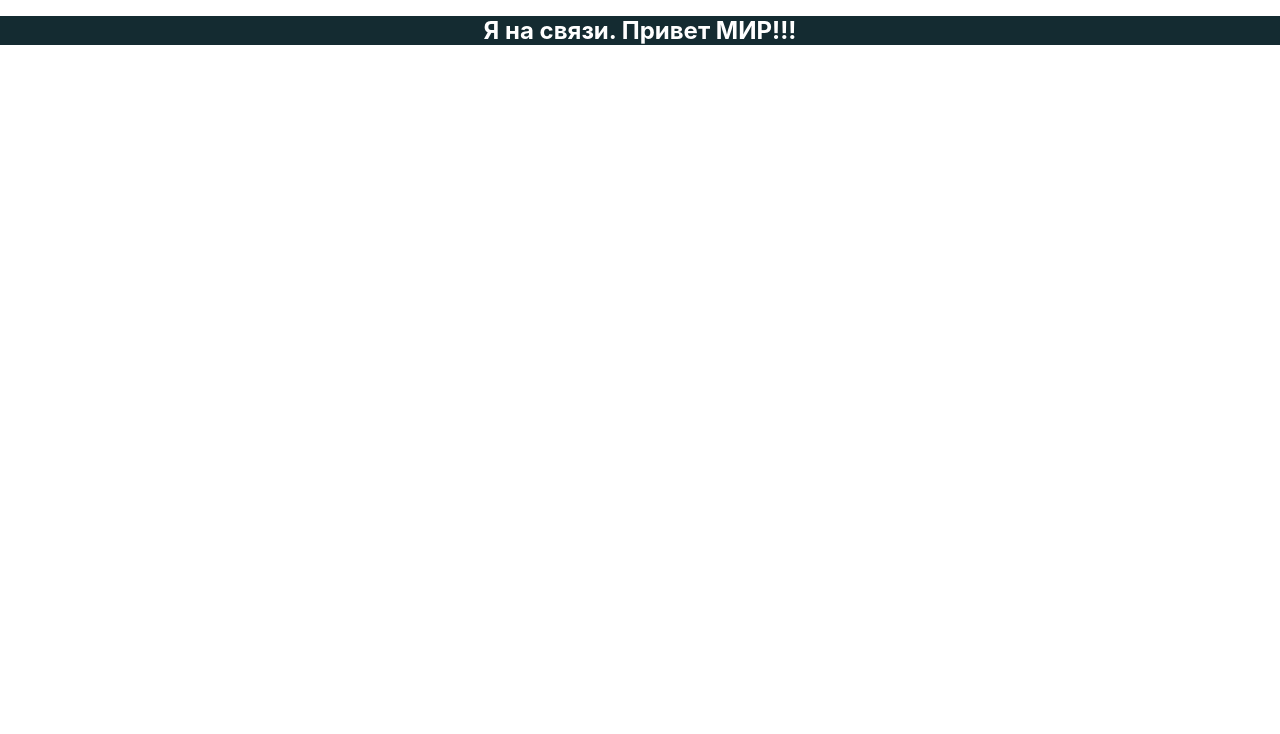
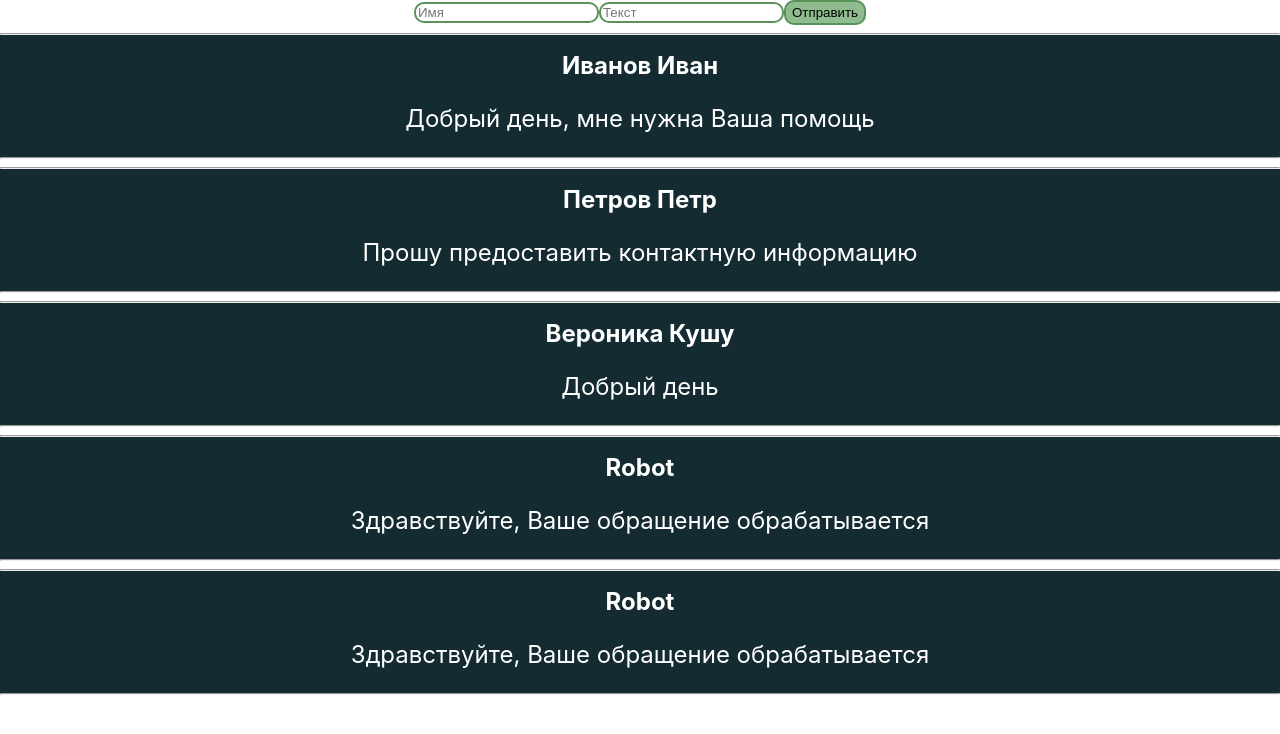
Before and after one commit to Sidoroof/react, a React (Create React App) app: page / in a window 1280 px wide. Shown: the top 734 px of the page. Built offline with nearby package versions, Linux system fonts and the light colour scheme.

Commit message:
add lesson2

```diff
--- a/src/App.css
+++ b/src/App.css
@@ -43,3 +43,15 @@ background-color: #142b31;
 color: rgb(255, 255, 255);
 font-size:x-large;
 }
+.stile-inp{
+  color: rgb(1, 1, 1);
+   border: 2px solid rgb(90, 146, 90);
+   border-radius: 10px;
+}
+.stile-bt{
+   align-items: center;
+   border: 2px solid rgb(90, 146, 90);
+   border-radius: 10px;
+   background-color:darkseagreen;
+   height: 25px;
+}
--- a/src/App.js
+++ b/src/App.js
@@ -1,20 +1,85 @@
 // import logo from './logo.svg';
 import './App.css';
+import React,{useState, useEffect} from 'react'
 
 function App() {
-   const massege = 'Привет МИР!!!'
-  return (
-        <div className='App'>
-          <Mymassege sms = {massege}/>
+  const [massageList,setMessageList]=useState([{
+    text:'Добрый день, мне нужна Ваша помощь',
+    author:'Иванов Иван'
+  },
+  {
+    text:'Прошу предоставить контактную информацию',
+    author:'Петров Петр'
+  },
+  {
+    text:'Добрый день',
+    author:'Вероника Кушу'
+  }])
+  const [massageBody,setMessageBody]=useState({
+    text:'',
+    author:''
+  })
+
+
+
+    const Avtootvet = 'Здравствуйте, Ваше обращение обрабатывается'
+    useEffect(()=>{
+      if (massageList.length > 0 && massageList.slice(-1)[0].author !== 'Robot'){
+        setTimeout(()=>{
+        setMessageList(pervstate => [...pervstate,{text:Avtootvet, author:'Robot'}])
+    },1500)
+  }
+},[massageList])
+
+return(
+  <div className="App">
+    <Form date={massageBody} SetData = {setMessageBody} setMessage = {setMessageList}></Form>
+    <div className='massageList'>
+      {
+      massageList.map((e,i)=><Mymassege text={e.text} author={e.author} key = {i}/>)
+      }
     </div>
-  );
+  </div>
+)
 }
 
 export default App;
-const Mymassege = (props) => {
+
+const Form = ({date, setData, setMessage})=>{
+  const {text,author}= date
+
+  const submitForm = (e) =>{
+    e.preventDefault()
+    if(text.length > 0){
+      setMessage(pervstate=>[...pervstate,{text, author}])
+    }
+    setData(
+        {
+          text:'',
+          author:''
+        }
+      )
+    }
+
+    return(
+      <form onSubmit={submitForm}>
+          <input  className="stile-inp" placeholder='Имя' value={text} onChange = {(obj)=>
+            setData(pervstate => ({...pervstate, text: obj.target.value})
+            )}/>
+          <input className="stile-inp" placeholder='Текст' value={author} onChange = {(obj)=>
+          setData(pervstate=>({...pervstate, avtor: obj.target.value})
+          )}/>
+          <button className="stile-bt" type = 'submit'> Отправить</button>
+      </form>
+    )}
+
+ const Mymassege = ({author,text}) => {
    return (
     <div className = "stile-form">
-  <h1 className = "stile-text"> Я на связи. {props.sms}</h1>
+<hr/>
+<h1 className="stile-text">{author}</h1>
+<p className="stile-text">{text}</p>
+<hr/>
  </div>
  )
 
```
Lines whose indentation alone changed are shown as unchanged.
